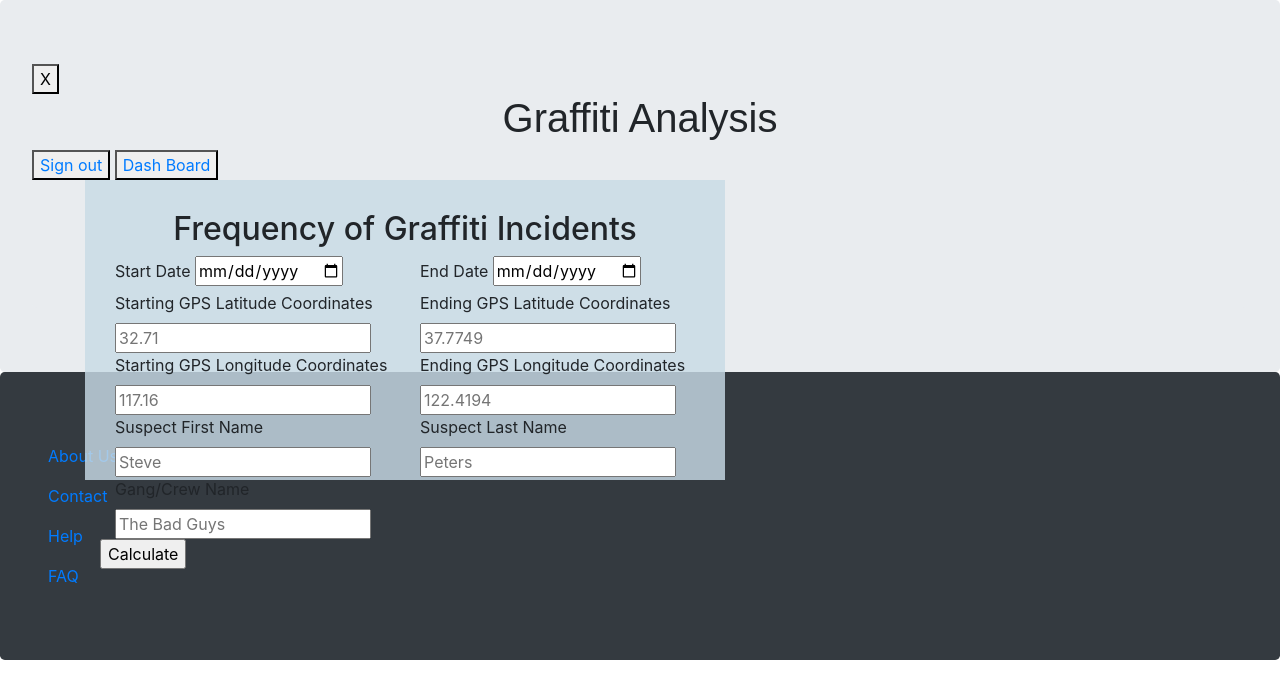
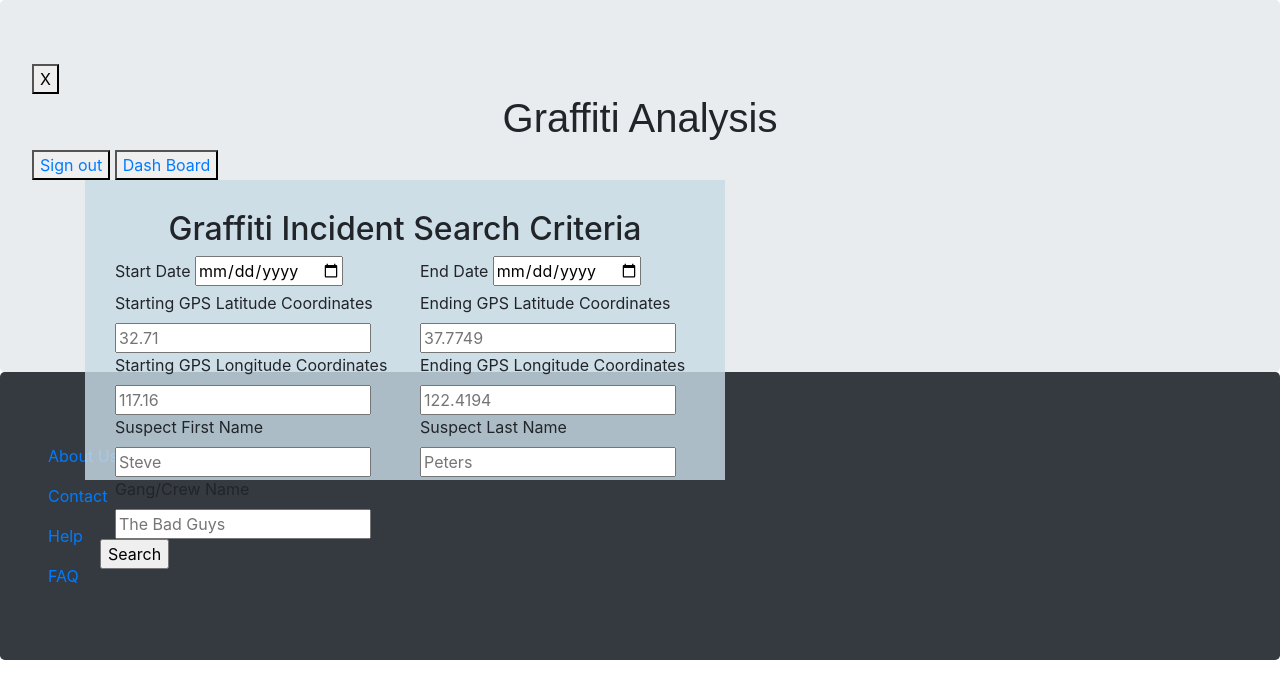
Before and after one commit to KonarkRajMisra/gits, a Flask app: template gitsapp/templates/Inspectors/graffitianalysis.html in a window 1280 px wide. Shown: the top 699 px of the page. Run offline with Flask 2, Linux system fonts and the light colour scheme; tables that the repository leaves empty hold one stand-in row (values such as "Sample post"); the template is opened without the code that fills it: values that come from a table or form of the project are taken from there, most other values are stand-ins (such as "Sample title", 1, 10 or a date in 2020); some libraries are stand-ins or nearby versions.

Commit message:
Made change to search button and h2 for GA

```diff
--- a/gitsapp/inspectors/forms.py
+++ b/gitsapp/inspectors/forms.py
@@ -115,4 +115,4 @@ class GraffitiAnalysisForm(FlaskForm):
     suspect_fname = StringField('Suspect First Name', validators=None)
     suspect_lname = StringField('Suspect Last Name', validators=None)
     gang_name = StringField('Gang/Crew Name', validators=None)
-    calculate = SubmitField('Calculate')
+    search = SubmitField('Search')
--- a/gitsapp/templates/Inspectors/graffitianalysis.html
+++ b/gitsapp/templates/Inspectors/graffitianalysis.html
@@ -47,7 +47,7 @@
   </button>
   <div class="container">
     <div class="box">
-      <h2 class="text-center">Frequency of Graffiti Incidents</h2>
+      <h2 class="text-center">Graffiti Incident Search Criteria</h2>
         <form method="POST">
           <div class="row">
             {{form.hidden_tag()}}
@@ -67,7 +67,7 @@
 
 
             </div>
-            {{form.calculate()}}
+            {{form.search()}}
           </div> <!-- end of row  -->
         </form>
 
```
